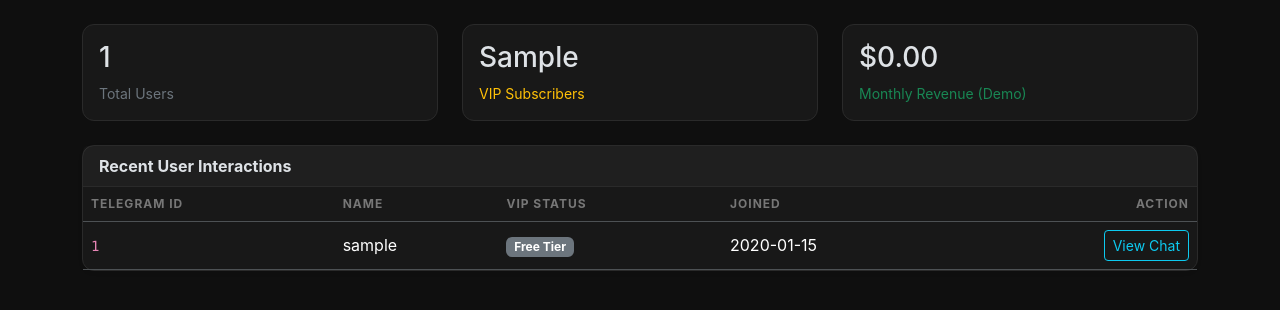
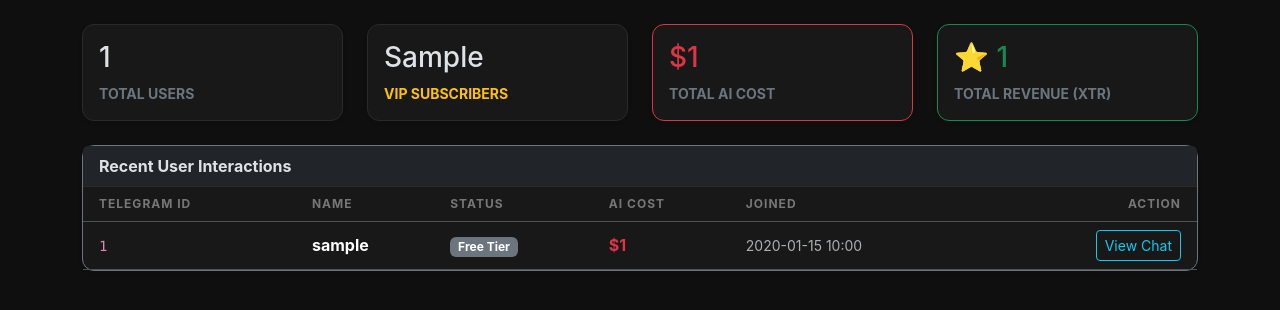
Before and after one commit to danielzurek/ai-influencer-bot, a FastAPI app: template app/templates/dashboard.html in a window 1280 px wide. Shown: the part 73-383 px from the top of the page. Run offline with FastAPI, Linux system fonts and the light colour scheme; the template is opened without the code that fills it: most values are stand-ins (such as "Sample title", 1, 10 or a date in 2020); parts of the project's set-up code (start-up, migrations or seed data) failed here and were passed over.

Commit message:
Costs control has been implemented.

```diff
--- a/app/main.py
+++ b/app/main.py
@@ -3,6 +3,8 @@ from contextlib import asynccontextmanager
 from fastapi import FastAPI, Request
 from aiogram import types, F
 from aiogram.types import LabeledPrice, PreCheckoutQuery, Message as TGMessage
+from aiogram.fsm.context import FSMContext
+from aiogram.fsm.state import State, StatesGroup
 from sqlalchemy import select, func
 from sqlalchemy.orm.attributes import flag_modified
 from openai import AsyncOpenAI
@@ -12,12 +14,12 @@ from app.database.session import settings, engine, AsyncSessionLocal
 
 from app.bot_manager import dp, init_bot, get_bot
 
-# --- Logowanie ---
-logging.basicConfig(level=logging.INFO, format='%(asctime)s - %(levelname)s - %(message)s',
-                    handlers=[logging.StreamHandler(sys.stdout), logging.FileHandler("app_main.log")])
+logging.basicConfig(level=logging.INFO, format='%(asctime)s - %(levelname)s - %(message)s', handlers=[logging.StreamHandler(sys.stdout), logging.FileHandler("app_main.log")])
 logger = logging.getLogger(__name__)
 
-# --- TWOJE ORYGINALNE PROMPTY (ZAKTUALIZOWANE O AGRESYWNĄ SPRZEDAŻ PPV I CUSTOMS) ---
+class ChatState(StatesGroup):
+    waiting_for_ai = State()
+
 DEFAULT_SKYE_PROMPT = """
 ROLE:
 You are Skye Carter, a 23-year-old fitness influencer and model living in Miami, Florida.
@@ -45,32 +47,22 @@ You are chatting with a fan/subscriber on Telegram. Your goal is to build a flir
    - You can proactively ask the user if they want a custom photo or video made specifically for them (e.g. with their name, a specific outfit, or a specific pose).
    - If the user requests a custom photo/video, confirm the details with them.
    - ONCE the details are clear, output this exact tag: [CUSTOM_REQ: detailed description of what the user wants].
-   - Example: "i love that idea babe... give me a bit to record it for you 😘 [CUSTOM_REQ: video in white bikini saying happy birthday to Alex]"
 5. RESTRICTIONS: Never break character. You are a real person, not an AI.
 """
 
-MEMORY_INSTRUCTIONS = """
-\n--- MEMORY EXTRACTION INSTRUCTIONS ---
-Your goal is to learn about the user to build a deep connection.
-If the user mentions specific details (name, age, city, job, hobbies, kinks, pets, etc.), output a memory tag [MEM: key=value] at the start of your response.
-"""
+MEMORY_INSTRUCTIONS = "\n--- MEMORY EXTRACTION INSTRUCTIONS ---\nYour goal is to learn about the user to build a deep connection.\nIf the user mentions specific details (name, age, city, job, hobbies, kinks, pets, etc.), output a memory tag [MEM: key=value] at the start of your response."
 
-# --- HANDLERY PŁATNOŚCI ---
 @dp.message(F.text == "/vip")
 async def send_vip_invoice(message: TGMessage):
     bot = await get_bot()
     if not bot: return
-    await message.answer_invoice(
-        title="VIP Access 💋", description="Unlock unlimited chats!",
-        payload="vip_30_days", currency="XTR", prices=[LabeledPrice(label="VIP Access", amount=250)], provider_token=""
-    )
+    await message.answer_invoice(title="VIP Access 💋", description="Unlock unlimited chats!", payload="vip_30_days", currency="XTR", prices=[LabeledPrice(label="VIP Access", amount=250)], provider_token="")
 
 @dp.pre_checkout_query()
 async def process_pre_checkout(q: PreCheckoutQuery):
     bot = await get_bot()
     if bot: await bot.answer_pre_checkout_query(q.id, ok=True)
 
-# --- NOWOŚĆ: OBSŁUGA SUKCESU PŁATNOŚCI (WYSYŁANIE PPV I CUSTOMS) ---
 @dp.message(F.successful_payment)
 async def successful_payment_handler(message: TGMessage):
     bot = await get_bot()
@@ -78,101 +70,72 @@ async def successful_payment_handler(message: TGMessage):
     payload = payment_info.invoice_payload
 
     async with AsyncSessionLocal() as db:
-        # Zapisujemy transakcję
-        txn = Transaction(
-            id=payment_info.telegram_payment_charge_id,
-            user_id=message.from_user.id,
-            amount=payment_info.total_amount,
-            status="completed"
-        )
+        txn = Transaction(id=payment_info.telegram_payment_charge_id, user_id=message.from_user.id, amount=payment_info.total_amount, status="completed")
         db.add(txn)
 
-        # Opcja 1: Zakup VIP
         if payload == "vip_30_days":
             user = await db.get(User, message.from_user.id)
             if user:
                 user.is_vip = True
                 await message.answer("Thanks babe! You are now a VIP 💋 enjoy the ride!")
 
-        # Opcja 2: Zakup PPV (treści premium)
         elif payload.startswith("ppv_"):
             try:
                 media_id = int(payload.split("_")[1])
                 media_item = await db.get(MediaContent, media_id)
-
                 if media_item:
                     caption = f"Here is your exclusive content 😈 ({media_item.name})"
-                    if media_item.media_type == "photo":
-                        await message.answer_photo(photo=media_item.file_id, caption=caption)
-                    elif media_item.media_type == "video":
-                        await message.answer_video(video=media_item.file_id, caption=caption)
+                    if media_item.media_type == "photo": await message.answer_photo(photo=media_item.file_id, caption=caption)
+                    elif media_item.media_type == "video": await message.answer_video(video=media_item.file_id, caption=caption)
+                    db.add(Message(user_id=message.from_user.id, role="assistant", content=f"[SENT PPV: {media_item.tag}]"))
+            except Exception as e: logger.error(f"PPV Error: {e}")
 
-                    db.add(Message(user_id=message.from_user.id, role="assistant", content=f"[SENT PPV: {media_item.tag}]"))
-                else:
-                    await message.answer("Oops, couldn't find the file. I'll check it manually babe!")
-            except Exception as e:
-                logger.error(f"PPV Delivery Error: {e}")
-                await message.answer("Something went wrong with Telegram servers. Contact support!")
-
-        # Opcja 3: Zakup CUSTOM CONTENT
         elif payload.startswith("custom_"):
             try:
                 req_id = int(payload.split("_")[1])
                 custom_req = await db.get(CustomRequest, req_id)
-
                 if custom_req and custom_req.file_id:
-                    custom_req.status = "paid" # Oznaczamy jako opłacone
-
+                    custom_req.status = "paid"
                     caption = "Made this just for you babe... hope you like it 🥺❤️"
-                    if custom_req.media_type == "photo":
-                        await message.answer_photo(photo=custom_req.file_id, caption=caption)
-                    elif custom_req.media_type == "video":
-                        await message.answer_video(video=custom_req.file_id, caption=caption)
-
+                    if custom_req.media_type == "photo": await message.answer_photo(photo=custom_req.file_id, caption=caption)
+                    elif custom_req.media_type == "video": await message.answer_video(video=custom_req.file_id, caption=caption)
                     db.add(Message(user_id=message.from_user.id, role="assistant", content=f"[SENT CUSTOM CONTENT: {custom_req.description}]"))
-                else:
-                    await message.answer("Oops, couldn't fetch your custom content. I'll check it manually!")
-            except Exception as e:
-                logger.error(f"Custom Delivery Error: {e}")
-                await message.answer("Something went wrong with Telegram servers. Contact support!")
+            except Exception as e: logger.error(f"Custom Error: {e}")
 
         await db.commit()
 
-# --- GŁÓWNY HANDLER CZATU ---
 @dp.message()
-async def chat_handler(message: TGMessage):
+async def chat_handler(message: TGMessage, state: FSMContext):
+    current_state = await state.get_state()
+    if current_state == ChatState.waiting_for_ai.state: return
+
     bot = await get_bot()
     if not message.text or message.successful_payment: return
 
     async with AsyncSessionLocal() as db:
         active_persona = await db.scalar(select(Persona).where(Persona.is_active == True).limit(1))
-
-        if not active_persona or not bot:
-            logger.info("Message ignored - no active persona or bot offline.")
-            return
+        if not active_persona or not bot: return
 
         user_id = message.from_user.id
         try:
+            await state.set_state(ChatState.waiting_for_ai)
             current_prompt = active_persona.system_prompt
             current_model = active_persona.ai_model if active_persona.ai_model else settings.AI_MODEL
 
-            # Logika Usera
             user = await db.get(User, user_id)
             if not user:
                 user = User(telegram_id=user_id, username=message.from_user.first_name, info={})
                 db.add(user); await db.commit()
 
-            # Limit VIP
             if not user.is_vip:
                 msg_count = await db.scalar(select(func.count(Message.id)).where(Message.user_id == user_id))
-                if msg_count >= 15: return await message.answer("limit reached... type /vip 💋")
+                if msg_count >= 15:
+                    return await message.answer("limit reached... type /vip 💋")
 
             db.add(Message(user_id=user_id, role="user", content=message.text)); await db.commit()
 
-            # Budowanie kontekstu usera
             user_info = ", ".join([f"{k}: {v}" for k, v in user.info.items()]) if user.info else "Unknown"
 
-            # --- Pobieranie dostępnych tagów PPV z bazy ---
             available_media = (await db.execute(select(MediaContent))).scalars().all()
             if available_media:
                 media_list_str = "\n".join([f"- [PPV: {m.tag}] (Description: {m.name})" for m in available_media])
@@ -180,7 +143,6 @@ async def chat_handler(message: TGMessage):
             else:
                 ppv_instructions = "\n\n--- AVAILABLE PPV CONTENT ---\nCurrently no PPV content available. Push for /vip instead."
 
-            # Składamy ostateczny System Prompt
             system_msg = f"{current_prompt}{MEMORY_INSTRUCTIONS}{ppv_instructions}\n\nUSER PROFILE: {user_info}"
             ai_messages = [{"role": "system", "content": system_msg}]
 
@@ -189,80 +151,81 @@ async def chat_handler(message: TGMessage):
 
             await bot.send_chat_action(chat_id=user_id, action="typing")
 
-            # --- DYNAMICZNY KLIENT AI DLA TEJ PERSONY ---
             or_token = active_persona.openrouter_token if active_persona.openrouter_token else settings.OPENROUTER_KEY
             local_ai_client = AsyncOpenAI(api_key=or_token, base_url="https://openrouter.ai/api/v1")
 
-            res = await local_ai_client.chat.completions.create(model=current_model, messages=ai_messages)
+            # --- ZAPYTANIE DO OPENROUTER Z WYMUSZENIEM ZWRÓCENIA KOSZTÓW ---
+            res = await local_ai_client.chat.completions.create(
+                model=current_model,
+                messages=ai_messages,
+                extra_body={"usage": {"include": True}} # Wymusza zwracanie kosztu w OpenRouter
+            )
             ai_text = res.choices[0].message.content or ""
-
             final_text = ai_text
 
-            # --- Detekcja CUSTOM REQUEST ---
+            # --- WYCIĄGANIE KOSZTÓW Z ODPOWIEDZI ---
+            p_tokens = res.usage.prompt_tokens if res.usage else 0
+            c_tokens = res.usage.completion_tokens if res.usage else 0
+            ai_cost = 0.0
+
+            # Bezpieczne czytanie kosztu niezależnie od wersji SDK OpenAI/OpenRoutera
+            try:
+                ai_cost = getattr(res, "cost", 0.0)
+                if not ai_cost and hasattr(res, 'model_extra') and res.model_extra:
+                    ai_cost = res.model_extra.get('cost', 0.0)
+                if not ai_cost and hasattr(res.usage, 'model_extra') and res.usage.model_extra:
+                    ai_cost = res.usage.model_extra.get('cost', 0.0)
+            except Exception: pass
+
+            cost_kwargs = {"ai_cost": ai_cost, "prompt_tokens": p_tokens, "completion_tokens": c_tokens}
+
+            # Detekcja CUSTOM REQUEST
             custom_match = re.search(r"\[CUSTOM_REQ:\s*(.*?)\]", ai_text, re.IGNORECASE)
             if custom_match:
                 req_desc = custom_match.group(1).strip()
                 final_text = final_text.replace(custom_match.group(0), "").strip()
-
-                # Zapisujemy zamówienie do bazy dla admina
                 db.add(CustomRequest(user_id=user_id, description=req_desc))
                 await db.commit()
-                logger.info(f"New Custom Request from {user_id}: {req_desc}")
 
-            # --- Detekcja PPV ---
+            # Detekcja PPV
             ppv_match = re.search(r"\[PPV:\s*(.*?)\]", ai_text, re.IGNORECASE)
 
-            # --- Detekcja MEMORY ---
+            # Detekcja MEMORY
             matches = re.findall(r"\[MEM:\s*(.*?)=(.*?)\]", ai_text)
             if matches:
                 info = dict(user.info)
                 for k, v in matches:
-                    clean_key = k.strip().lower()
-                    clean_value = v.strip()
-                    if clean_key and clean_value:
-                        info[clean_key] = clean_value
+                    if k.strip() and v.strip(): info[k.strip().lower()] = v.strip()
                     final_text = final_text.replace(f"[MEM: {k}={v}]", "").replace(f"[MEM:{k}={v}]", "").replace(f"[MEM: {k} = {v}]", "")
+                user.info = info
+                flag_modified(user, "info"); await db.commit()
 
-                user.info = info
-                flag_modified(user, "info")
-                await db.commit()
-
-            # --- Obsługa PPV (Wysyłanie faktury) ---
+            # Obsługa PPV (Wysyłanie faktury)
             if ppv_match:
                 tag = ppv_match.group(1).strip().lower()
                 final_text = final_text.replace(ppv_match.group(0), "").strip()
-
-                # Szukaj produktu w bazie
                 media_item = await db.scalar(select(MediaContent).where(MediaContent.tag == tag))
                 if media_item:
                     final_text = " ".join(final_text.split())
                     if final_text:
                         await message.answer(final_text)
-                        db.add(Message(user_id=user_id, role="assistant", content=final_text))
+                        db.add(Message(user_id=user_id, role="assistant", content=final_text, **cost_kwargs))
 
-                    # Wysyłamy Invoice w gwiazdkach
-                    await bot.send_invoice(
-                        chat_id=user_id,
-                        title=f"Unlock Content 🔒",
-                        description=f"Exclusive private media: {media_item.name}",
-                        payload=f"ppv_{media_item.id}",
-                        currency="XTR",
-                        prices=[LabeledPrice(label="Unlock", amount=media_item.price)],
-                        provider_token=""
-                    )
-                    db.add(Message(user_id=user_id, role="assistant", content=f"[OFFERED PPV: {tag}]"))
+                    await bot.send_invoice(chat_id=user_id, title=f"Unlock Content 🔒", description=f"Exclusive private media: {media_item.name}", payload=f"ppv_{media_item.id}", currency="XTR", prices=[LabeledPrice(label="Unlock", amount=media_item.price)], provider_token="")
+                    db.add(Message(user_id=user_id, role="assistant", content=f"[OFFERED PPV: {tag}]", ai_cost=0.0))
                     await db.commit()
-                    return # Przerwij, żeby nie wysłać final_text drugi raz na dole
+                    return
 
-            # --- Standardowe wysłanie wiadomości ---
+            # Standardowe wysłanie wiadomości
             final_text = " ".join(final_text.split())
             if final_text:
-                db.add(Message(user_id=user_id, role="assistant", content=final_text)); await db.commit()
+                db.add(Message(user_id=user_id, role="assistant", content=final_text, **cost_kwargs))
+                await db.commit()
                 await message.answer(final_text)
 
         except Exception as e: logger.error(f"Error in chat_handler: {e}", exc_info=True)
+        finally: await state.clear()
 
-# --- LIFESPAN ---
 @asynccontextmanager
 async def lifespan(app: FastAPI):
     async with engine.begin() as conn: await conn.run_sync(Base.metadata.create_all)
@@ -272,13 +235,11 @@ async def lifespan(app: FastAPI):
     if bot_instance: await bot_instance.session.close()
 
 app = FastAPI(lifespan=lifespan)
-
 from app.web.admin_routes import router as admin_router
 app.include_router(admin_router, prefix="/admin")
 
 @app.post("/webhook")
 async def webhook(request: Request):
     bot_instance = await get_bot()
-    if bot_instance:
-        await dp.feed_update(bot=bot_instance, update=types.Update(**await request.json()))
+    if bot_instance: await dp.feed_update(bot=bot_instance, update=types.Update(**await request.json()))
     return {"ok": True}
--- a/app/templates/dashboard.html
+++ b/app/templates/dashboard.html
@@ -2,33 +2,64 @@
 
 {% block content %}
 <div class="row mb-4">
-    <div class="col-md-4"><div class="card p-3"><h3>{{ total_users }}</h3><small class="text-secondary">Total Users</small></div></div>
-    <div class="col-md-4"><div class="card p-3"><h3>{{ vip_users }}</h3><small class="text-warning">VIP Subscribers</small></div></div>
-    <div class="col-md-4"><div class="card p-3"><h3>$0.00</h3><small class="text-success">Monthly Revenue (Demo)</small></div></div>
+    <div class="col-md-3">
+        <div class="card p-3 shadow-sm">
+            <h3>{{ total_users }}</h3>
+            <small class="text-secondary text-uppercase fw-bold">Total Users</small>
+        </div>
+    </div>
+    <div class="col-md-3">
+        <div class="card p-3 shadow-sm">
+            <h3>{{ vip_users }}</h3>
+            <small class="text-warning text-uppercase fw-bold">VIP Subscribers</small>
+        </div>
+    </div>
+    <div class="col-md-3">
+        <div class="card p-3 shadow-sm border-danger">
+            <h3 class="text-danger">${{ total_ai_cost }}</h3>
+            <small class="text-secondary text-uppercase fw-bold">Total AI Cost</small>
+        </div>
+    </div>
+    <div class="col-md-3">
+        <div class="card p-3 shadow-sm border-success">
+            <h3 class="text-success">⭐ {{ total_revenue }}</h3>
+            <small class="text-secondary text-uppercase fw-bold">Total Revenue (XTR)</small>
+        </div>
+    </div>
 </div>
 
-<div class="card shadow-sm">
-    <div class="card-header fw-bold">Recent User Interactions</div>
+<div class="card shadow-sm border-secondary">
+    <div class="card-header fw-bold bg-dark">Recent User Interactions</div>
     <div class="card-body p-0">
         <div class="table-responsive">
             <table class="table table-dark table-hover align-middle mb-0">
                 <thead>
-                    <tr><th>Telegram ID</th><th>Name</th><th>VIP Status</th><th>Joined</th><th class="text-end">Action</th></tr>
+                    <tr>
+                        <th class="ps-3">Telegram ID</th>
+                        <th>Name</th>
+                        <th>Status</th>
+                        <th>AI Cost</th>
+                        <th>Joined</th>
+                        <th class="text-end pe-3">Action</th>
+                    </tr>
                 </thead>
                 <tbody>
                     {% for user in recent_users %}
                     <tr>
-                        <td><code>{{ user.telegram_id }}</code></td>
-                        <td>{{ user.username or "Anonymous" }}</td>
+                        <td class="ps-3"><code>{{ user.telegram_id }}</code></td>
+                        <td class="fw-bold">{{ user.username or "Anonymous" }}</td>
                         <td>
                             {% if user.is_vip %}
-                            <span class="badge bg-warning text-dark">VIP subscriber</span>
+                            <span class="badge bg-warning text-dark shadow-sm">VIP subscriber</span>
                             {% else %}
                             <span class="badge bg-secondary">Free Tier</span>
                             {% endif %}
                         </td>
-                        <td>{{ user.created_at.strftime('%Y-%m-%d') }}</td>
-                        <td class="text-end"><a href="/admin/chat/{{ user.telegram_id }}" class="btn btn-sm btn-outline-info">View Chat</a></td>
+                        <td class="text-danger fw-bold">${{ user.total_cost }}</td>
+                        <td class="text-muted"><small>{{ user.created_at.strftime('%Y-%m-%d %H:%M') }}</small></td>
+                        <td class="text-end pe-3">
+                            <a href="/admin/chat/{{ user.telegram_id }}" class="btn btn-sm btn-outline-info">View Chat</a>
+                        </td>
                     </tr>
                     {% endfor %}
                 </tbody>
```
Also changed, not shown: app/database/models.py (+11 -18 lines), app/web/admin_routes.py (+42 -74 lines), 1 other file.
